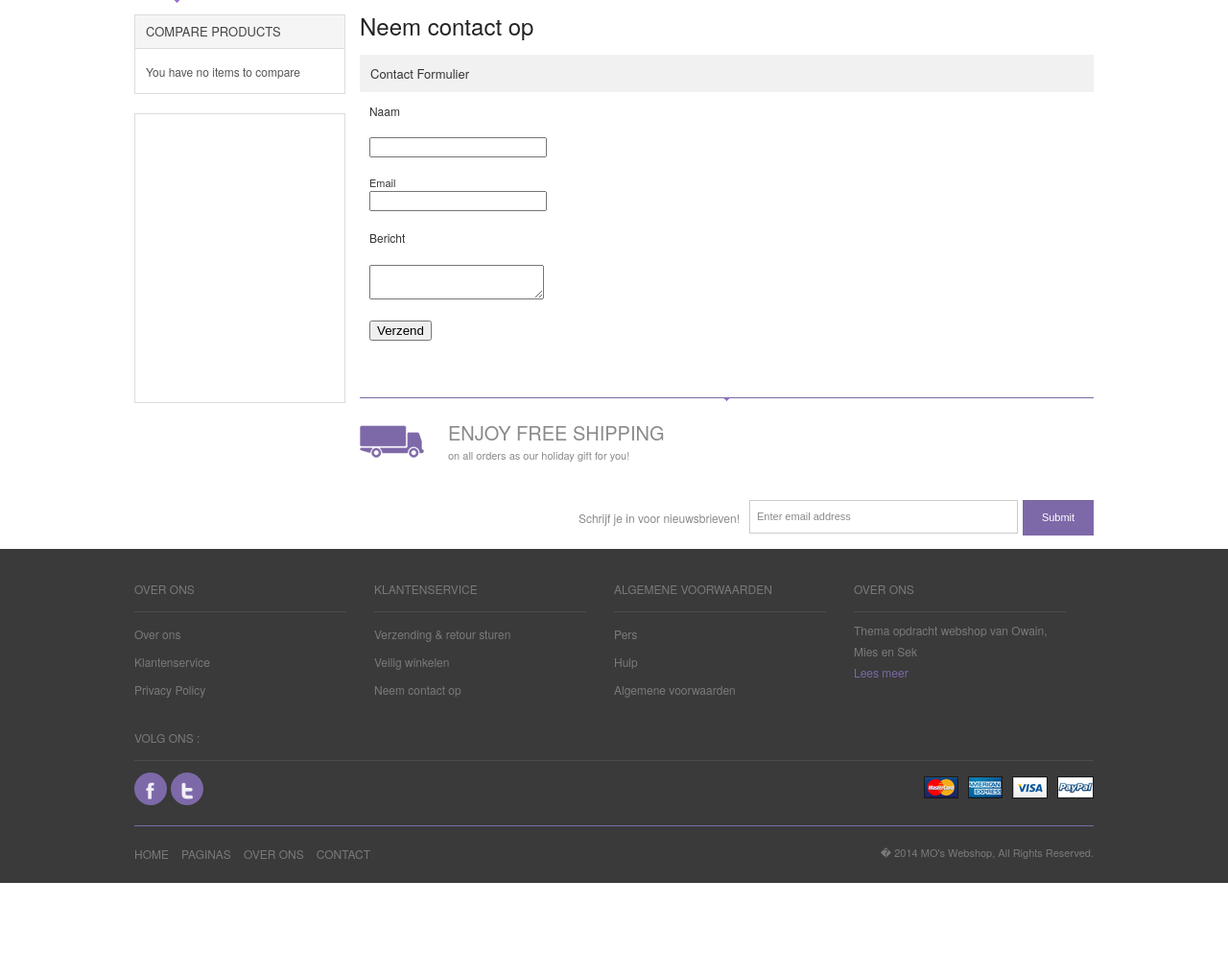
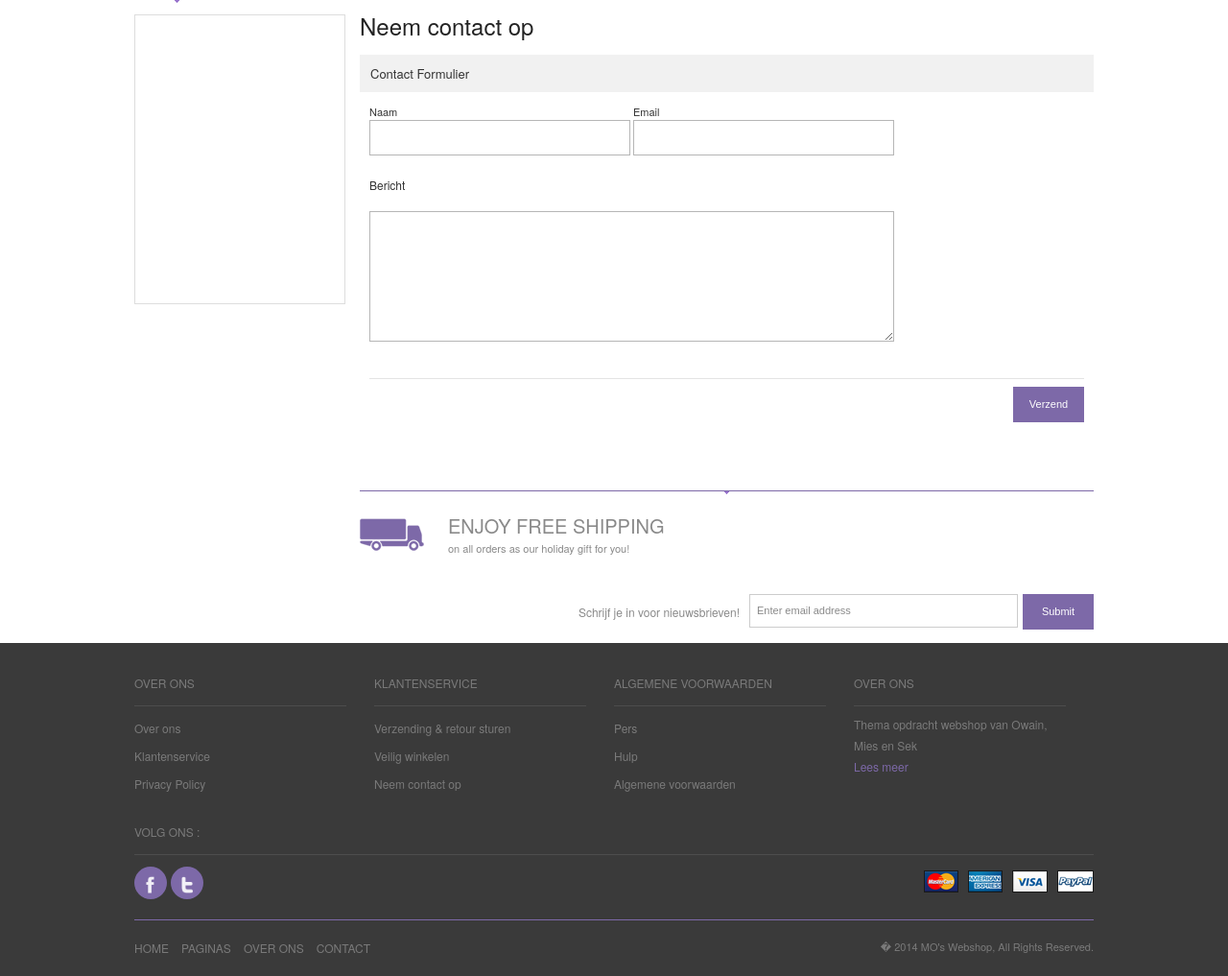
Before and after one commit to TMTLT/Webshop, a CodeIgniter app: page /index.php/contact/index in a window 1280 px wide. Shown: the part 227-1244 px from the top of the page at 96% size. Before the commit the page ends 1147 px from the top, so only its background shows below. Run offline with CodeIgniter, Linux system fonts and the light colour scheme; a map, chart or similar area stays blank; some libraries are stand-ins or nearby versions.

Commit message:
Changed contact style

```diff
--- a/application/views/contact/index.php
+++ b/application/views/contact/index.php
@@ -1,12 +1,6 @@
 <section class="content-wrapper">
 	<div class="content-container container">
 		<div class="col-left">
-			<div class="block compare-block">
-				<div class="block-title">COMPARE PRODUCTS</div>
-				<ul>
-					<li>You have no items to compare</li>
-				</ul>
-			</div>
 			<div class="block community-block">
 				<script type="text/javascript" src="http://maps.google.com/maps/api/js?sensor=false"></script><div style="overflow:hidden;height:300px;width:220px;"><div id="gmap_canvas" style="height:300px;width:220px;"></div><style>#gmap_canvas img{max-width:none!important;background:none!important}</style><a class="google-map-code" href="http://www.trivoo.net" id="get-map-data">www.trivoo.net</a></div><script type="text/javascript"> function init_map(){var myOptions = {zoom:15,center:new google.maps.LatLng(51.9276297,4.478093100000024),mapTypeId: google.maps.MapTypeId.ROADMAP};map = new google.maps.Map(document.getElementById("gmap_canvas"), myOptions);marker = new google.maps.Marker({map: map,position: new google.maps.LatLng(51.9276297, 4.478093100000024)});infowindow = new google.maps.InfoWindow({content:"<b>Mo's webshop</b><br/>Heer bokelweg 255<br/>3032AD Rotterdam" });google.maps.event.addListener(marker, "click", function(){infowindow.open(map,marker);});infowindow.open(map,marker);}google.maps.event.addDomListener(window, 'load', init_map);</script>
 			</div>
@@ -15,32 +9,39 @@
 
 			<h1 class="page-title">Neem contact op</h1>
 			<div class="contact-form-container">
-				<div  class="form-title">Contact Formulier</div>
+				<?= form_open('contact/create') ?>
+				<div  class="form-title">Contact Formulier <br/>
+						<?= validation_errors(); ?>
+				</div>
 				<ul class="form-fields">
-					<?= validation_errors(); ?>
-					<?= form_open('contact/create') ?>
-					<p>
+					<li class="left">
 						<label for='title'>Naam</label>
 						<p>
 						<input type='text' name='naam'>
 						</p>
+					</li>
+					<li class="left">
 						<label for='title'>Email</label>
 						<P>
 						<input type='text' name='email'>
 						</p>
+					</li>
+					<li class="full-row">
 						<p>
 						<label for='text'>Bericht</label>
 						<p>
 						<textarea name='bericht'></textarea>
 						</p>
-					<p>
-					<input type='submit' name='submit' value='Verzend' />
-					</p>
+					</li>
+					<div class="button-set">
+						<input type='submit' name='submit' value='Verzend' class="form-button"/>
+					</div>
+				</ul>
 				</form>
-				</ul>
 
 		</div>
 		<div class="clearfix"></div>
+
 		<div class="news-letter-container">
 			<div class="free-shipping-block">
 				<h1>ENJOY FREE SHIPPING</h1>
```
Lines whose indentation alone changed are shown as unchanged.
